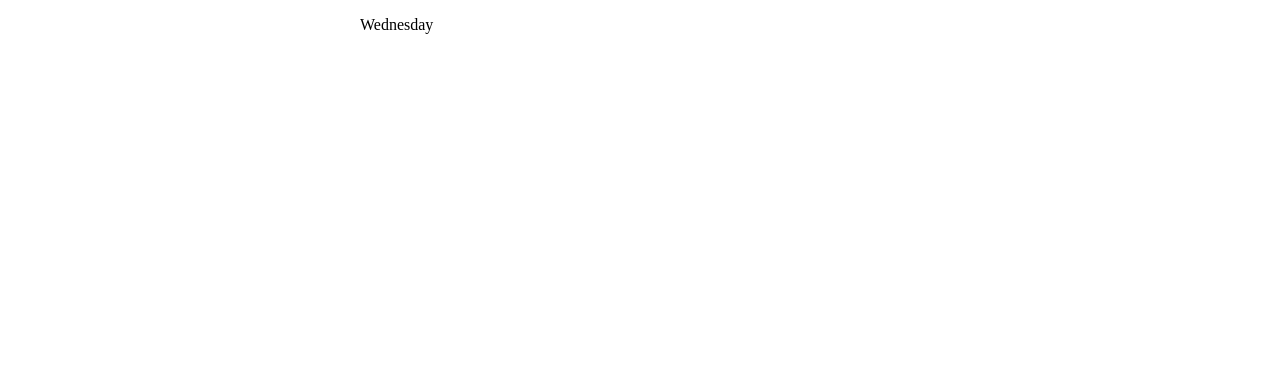
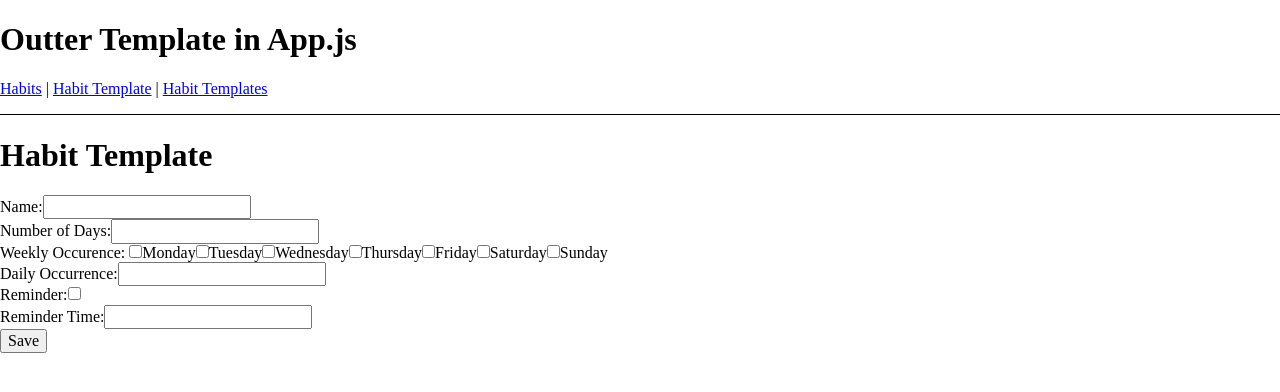
Before and after one commit to syedmwgilani/Habbit-Tracker, a React (Create React App) app: page /habit-template in a window 1280 px wide. Shown: the top 392 px of the page. Built offline with nearby package versions, Linux system fonts and the light colour scheme.

Commit message:
Added routing to Apps.js and linked Habit.js, HabitTemplate.js and HabitTemplates.js

```diff
--- a/package.json
+++ b/package.json
@@ -9,6 +9,7 @@
     "normalize.css": "^8.0.1",
     "react": "^17.0.2",
     "react-dom": "^17.0.2",
+    "react-router-dom": "^6.0.2",
     "react-scripts": "^4.0.3",
     "web-vitals": "^1.0.1"
   },
--- a/src/App.js
+++ b/src/App.js
@@ -1,36 +1,20 @@
-import React, { Component } from 'react'
-import Table from './Table'
-import Form from './Form'
+import { Outlet, Link } from "react-router-dom";
 
-class App extends Component {
-    state = {
-        characters: [],
-    }
-
-    removeCharacter = (index) => {
-        const { characters } = this.state
-
-        this.setState({
-            characters: characters.filter((character, i) => {
-                return i !== index
-            }),
-        })
-    }
-
-    handleSubmit = (character) => {
-        this.setState({ characters: [...this.state.characters, character] })
-    }
-
-    render() {
-        const { characters } = this.state
-
-        return (
-            <div className="container">
-                <Table characterData={characters} removeCharacter={this.removeCharacter} />
-                <Form handleSubmit={this.handleSubmit} />
-            </div>
-        )
-    }
+export default function App() {
+  return (
+    <div>
+      <h1>Outter Template in App.js</h1>
+      <nav
+        style={{
+          borderBottom: "solid 1px",
+          paddingBottom: "1rem"
+        }}
+      >
+        <Link to="/habits">Habits</Link> |{" "}
+        <Link to="/habit-template">Habit Template</Link> |{" "}
+        <Link to="/habit-templates">Habit Templates</Link>
+      </nav>
+      <Outlet />
+    </div>
+  );
 }
-
-export default App
--- a/src/HabitTemplate.js
+++ b/src/HabitTemplate.js
@@ -1,6 +1,6 @@
 import { Component } from "react"
 import WeekInput from "./WeekInput";
-const {setNestedVal, generateUIDKey} = require('./helperModule.js');
+const {setNestedVal, generateUIDKey, dot} = require('./helperModule.js');
 
 class HabitTemplate extends Component {
 
@@ -11,13 +11,13 @@ class HabitTemplate extends Component {
             name: props.name,
             numberOfDays: props.numberOfDays,
             weeklyOccurrence: {
-                monday: props.weeklyOccurrence.monday,
-                tuesday: props.weeklyOccurrence.tuesday,
-                wednesday: props.weeklyOccurrence.wednesday,
-                thursday: props.weeklyOccurrence.thursday,
-                friday: props.weeklyOccurrence.friday,
-                saturday: props.weeklyOccurrence.saturday,
-                sunday: props.weeklyOccurrence.sunday
+                monday: dot(false, props, 'weeklyOccurrence', 'monday'),
+                tuesday: dot(false, props, 'weeklyOccurrence', 'tuesday'),
+                wednesday: dot(false, props, 'weeklyOccurrence', 'wednesday'),
+                thursday: dot(false, props, 'weeklyOccurrence', 'thursday'),
+                friday: dot(false, props, 'weeklyOccurrence', 'friday'),
+                saturday: dot(false, props, 'weeklyOccurrence', 'saturday'),
+                sunday: dot(false, props, 'weeklyOccurrence', 'sunday')
             },
             dailyOccurrence: props.dailyOccurrence,
             reminder: props.reminder,
--- a/src/HabitTemplates.js
+++ b/src/HabitTemplates.js
@@ -1,4 +1,4 @@
-function Habits(props) {
+function HabitTemplates(props) {
 
     let JSONactiveHabitTemp = localStorage.getItem('activeHabitTemplates')
     let activeHabitTemp = JSON.parse(JSONactiveHabitTemp)
@@ -30,4 +30,4 @@ function Habits(props) {
 
 }
 
-export default Habits;
+export default HabitTemplates;
--- a/src/Habits.js
+++ b/src/Habits.js
@@ -135,7 +135,7 @@ class Habits extends Component {
         }, this.saveHabitLocalStorage.bind(this))
     }
 
-    render(props) {
+    render() {
         const habits = {...this.state.habits}
         const habitsEleMap = Object.keys(habits).map((key, i) => {
             return (
--- a/src/helperModule.js
+++ b/src/helperModule.js
@@ -34,4 +34,25 @@ module.exports = {
     addPrefix: function (condition, sting, prefix) {
         return condition() ? sting : prefix + sting
     },
+
+    objectIsEmpty: function (obj) {
+        return Object.keys(obj).length === 0;
+    },
+
+    // Used to traverse an object and its potential properties.
+    // If property in list is not found then defaultVal is returned.
+    // ex: dot(false, props, 'weeklyOccurrence', 'wednesday')
+    dot: function (defaultVal, ...args) {
+        let returnDefault = false;
+
+        return args.reduce( function(acc, cur) {
+            if(returnDefault)
+                return defaultVal;
+            if(typeof(acc[cur]) === 'undefined' || acc[cur] === null) {
+                returnDefault = true;
+                return defaultVal;
+            }
+            return acc[cur];
+        })
+    },
 }
--- a/src/index.js
+++ b/src/index.js
@@ -1,30 +1,34 @@
-import React from 'react'
-import ReactDOM from 'react-dom'
-// import App from './App'
-// import HabitTemplate from './HabitTemplate'
-// import HabitTemplates from './HabitTemplates'
-import Habits from './Habits'
+import { render } from "react-dom";
+import {
+  BrowserRouter,
+  Routes,
+  Route
+} from "react-router-dom";
+import App from "./App";
+import Habits from './Habits';
+import HabitTemplate from './HabitTemplate';
+import HabitTemplates from './HabitTemplates';
 
 import './index.css'
 
-// data for HabitTemplate
-// const data = {
-//     "name": "Push ups",
-//     "numberOfDays": 32,
-//     "weeklyOccurrence": {
-//         "Monday": false,
-//         "Tuesday": false,
-//         "Wednesday": true,
-//         "Thursday": false,
-//         "Friday": true,
-//         "Saturday": false,
-//         "Sunday": false
-//     },
-//     "dailyOccurrence": 2,
-//     "reminder": true,
-//     "reminderTimes": "8:30 PM"
-// };
-
-const data = {}
-
-ReactDOM.render(<Habits {...data}/>, document.getElementById('root'))
+const rootElement = document.getElementById("root");
+render(
+  <BrowserRouter>
+    <Routes>
+      <Route path="/" element={<App />}>
+        <Route path="habits" element={<Habits />} />
+        <Route path="habit-template" element={<HabitTemplate />} />
+        <Route path="habit-templates" element={<HabitTemplates />} />
+        <Route
+          path="*"
+          element={
+            <main style={{ padding: "1rem" }}>
+              <p>There's nothing here!</p>
+            </main>
+          }
+        />
+      </Route>
+    </Routes>
+  </BrowserRouter>,
+  rootElement
+);
```
Also changed, not shown: 2 other files (tests, documents, lock files or other folders).
